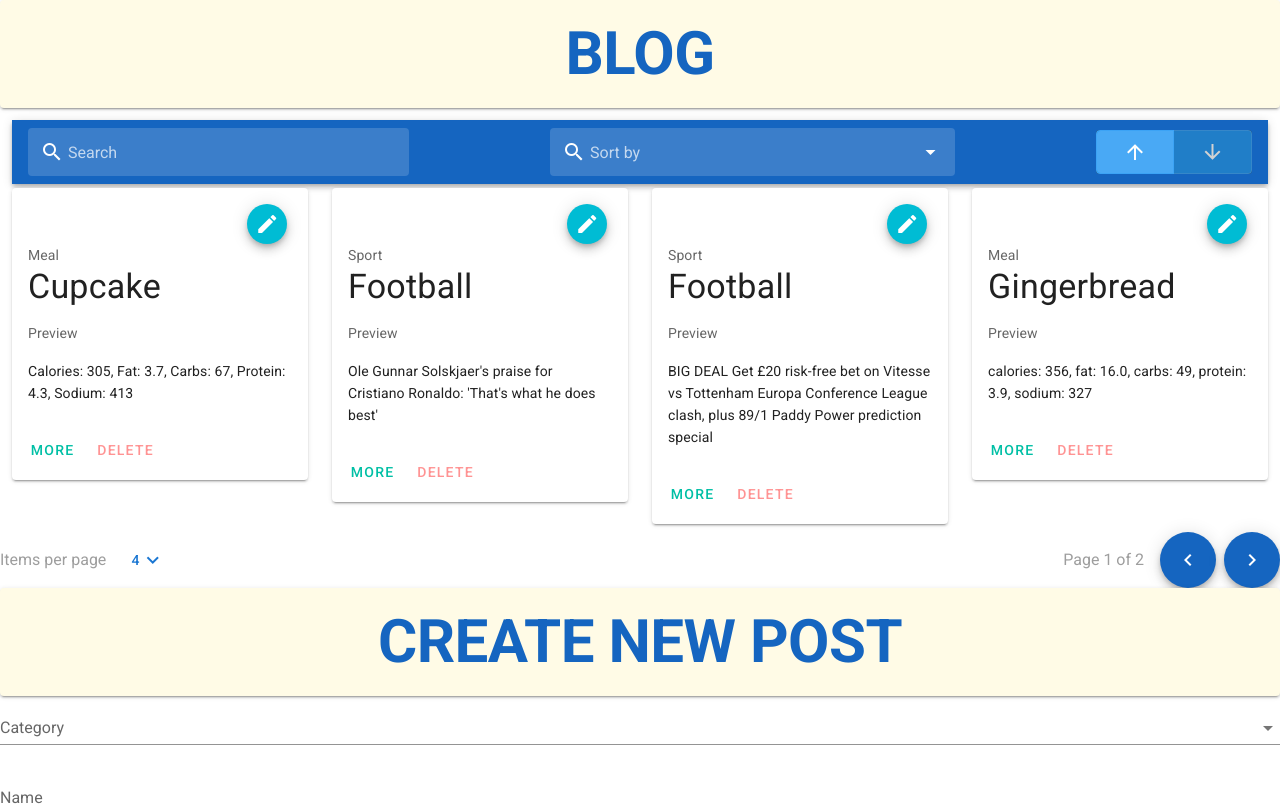
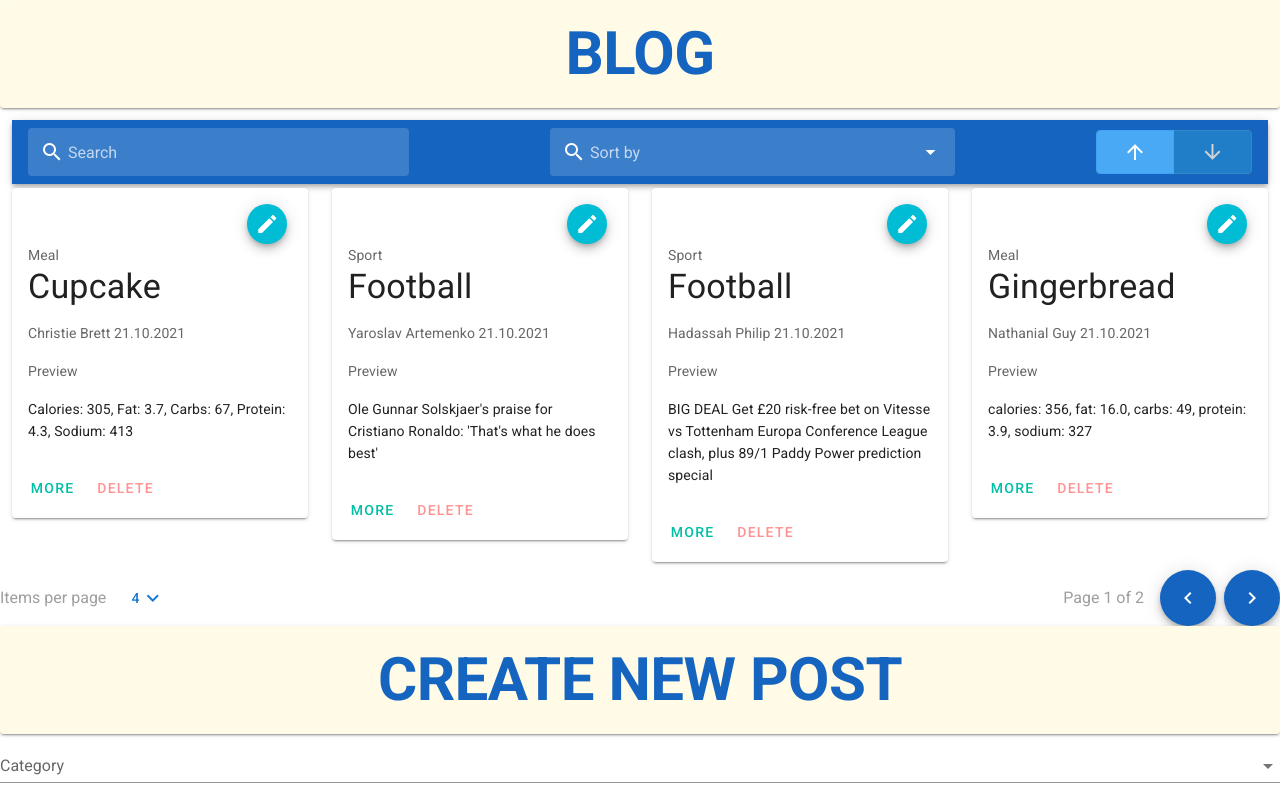
Before and after one commit to YaroslavArtemenko/test_blog, a Vue app in the folder test_blog/: page / in a window 1280 px wide. Shown: the top 805 px of the page. Built offline with nearby package versions, Linux system fonts and the light colour scheme.

Commit message:
added authors and dates

```diff
--- a/test_blog/src/components/Article.vue
+++ b/test_blog/src/components/Article.vue
@@ -20,6 +20,7 @@
       <p class="text-h4 text--primary">
         {{ item.name }}
       </p>
+      <p>{{ item.author }} {{ item.date }}</p>
       <p>Preview</p>
       <div class="text--primary">
         {{ item.previewText }}
--- a/test_blog/src/components/Search.vue
+++ b/test_blog/src/components/Search.vue
@@ -184,12 +184,16 @@ export default {
       keys: [
         'Category',
         'Name',
+        'Author',
+        'Date'
       ],
       items: [
         {
           category: 'Sport',
           name: 'Football',
           previewText: 'Ole Gunnar Solskjaer\'s praise for Cristiano Ronaldo: \'That\'s what he does best\'',
+          author: 'Yaroslav Artemenko',
+          date: '21.10.2021',
           mainText: 'Solskjaer on Ronaldo: "I was really, really pleased with how he led the line. As a centre forward we asked him to run the channels, drop in, press more because we\'re at home, of course. We want to get the crowd behind us. He did everything a centre forward should be doing"'
         },
         {
@@ -200,6 +204,8 @@ export default {
               '          carbs: 37,\n' +
               '          protein: 4.3,\n' +
               '          sodium: 129',
+          author: 'Nile Jensen',
+          date: '21.10.2021',
           mainText: 'Ice cream sandwiches are as much a part of summer as rain is to spring and bicycles to childhood.\n' +
               '\n' +
               'These classic hot-weather treats remind me of drinking from the hose, piles of bikes discarded in front yards, sitting on the front porch, and licking the sticky, sweet chocolate cake from my fingertips, while creamy vanilla ice cream melts down my wrist.'
@@ -208,6 +214,8 @@ export default {
           category: 'Sport',
           name: 'Football',
           previewText: 'BIG DEAL Get £20 risk-free bet on Vitesse vs Tottenham Europa Conference League clash, plus 89/1 Paddy Power prediction special',
+          author: 'Hadassah Philip',
+          date: '21.10.2021',
           mainText: 'TOTTENHAM take on Vitesse Arnhem in their Europa Conference League group clash on Thursday.\n' +
               '\n' +
               'And Paddy Power are offering brand new customers a completely risk free £20 bet on the action PLUS a massive 89/1 bet builder special.'
@@ -220,6 +228,8 @@ export default {
               '          Carbs: 67,\n' +
               '          Protein: 4.3,\n' +
               '          Sodium: 413',
+          author: 'Christie Brett',
+          date: '21.10.2021',
           mainText: 'Bake these easy vanilla cupcakes in just 35 minutes. Perfect for birthdays, picnics or whenever you fancy a sweet treat, they\'re sure to be a crowd-pleaser'
 
         },
@@ -231,6 +241,8 @@ export default {
               '          carbs: 49,\n' +
               '          protein: 3.9,\n' +
               '          sodium: 327',
+          author: 'Nathanial Guy',
+          date: '21.10.2021',
           mainText: 'Here is my favorite gingerbread cookies recipe and one of the most popular Christmas cookie recipes on this website. Soft in the centers, crisp on the edges, perfectly spiced, molasses and brown sugar-sweetened holiday goodness. '
         },
       ],
```
